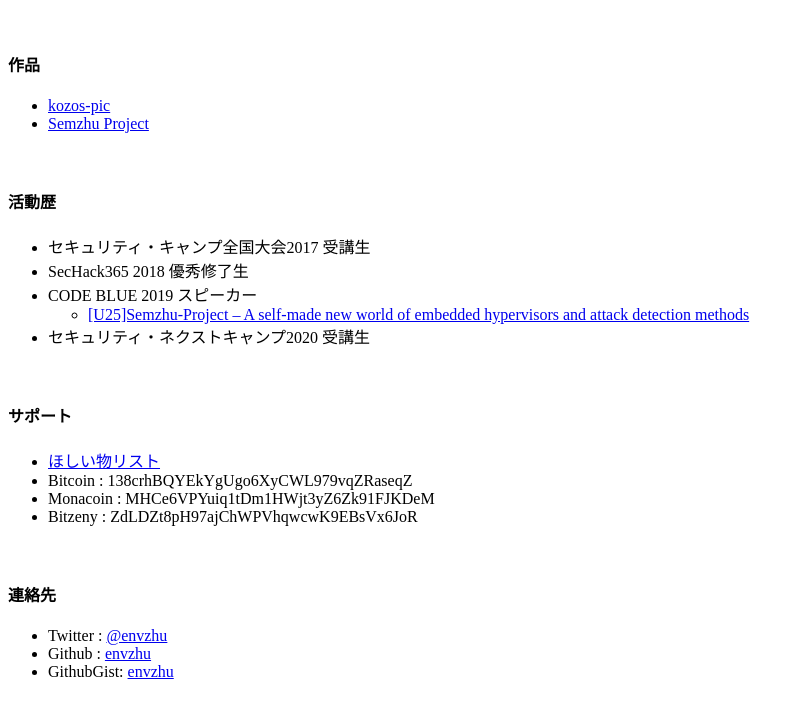
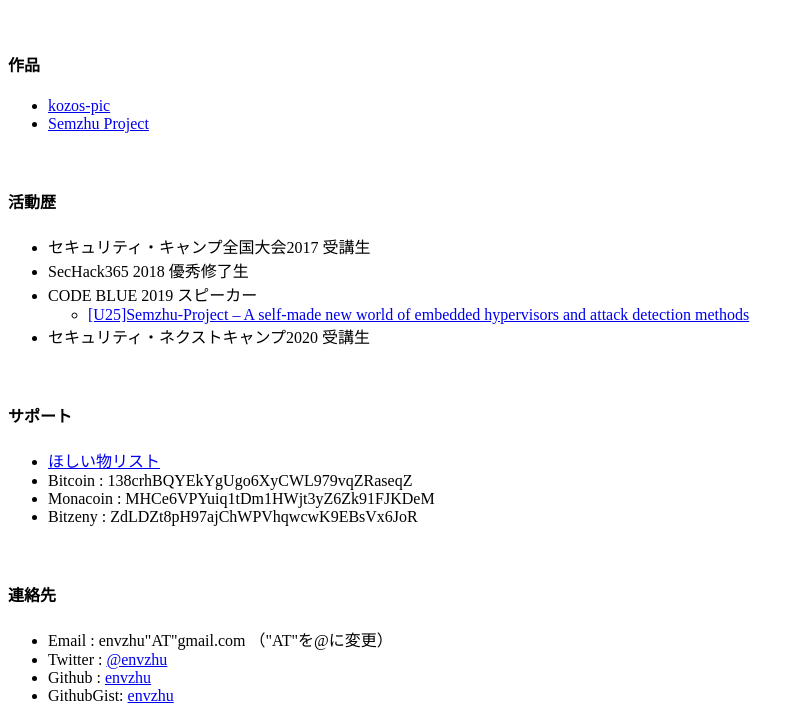
Before and after one commit to envzhu/envzhu.github.io, a plain HTML site: page index-ja.html in a window 1280 px wide. Shown: the part 635-1356 px from the top of the page, without its empty margins (0-804 px from the left). Before the commit the page ends 1332 px from the top, so only its background shows below. Drawn offline with Linux system fonts and the light colour scheme.

Commit message:
Add Email Address

```diff
--- a/index-ja.html
+++ b/index-ja.html
@@ -64,6 +64,7 @@
 
   <h4>連絡先</h4>
   <ul>
+    <li>Email   : envzhu"AT"gmail.com  （"AT"を@に変更）</li>
     <li>Twitter : <a href="https://twitter.com/envzhu">@envzhu</a></li>
     <li>Github  : <a href="https://github.com/envzhu">envzhu</a></li>
     <li>GithubGist: <a href="https://gist.github.com/envzhu">envzhu</a></li>
```
Also changed, not shown: index.html (+1 -0 lines).
